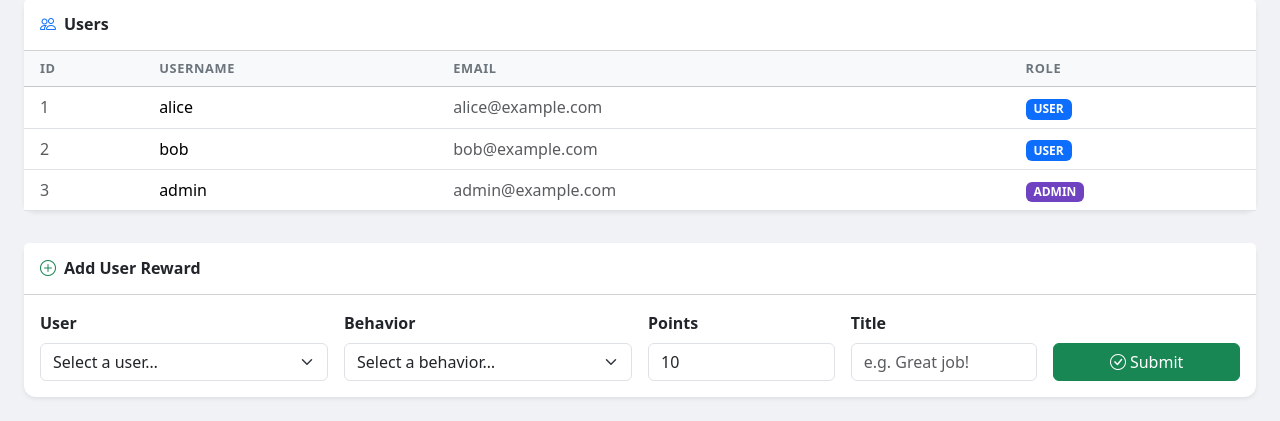
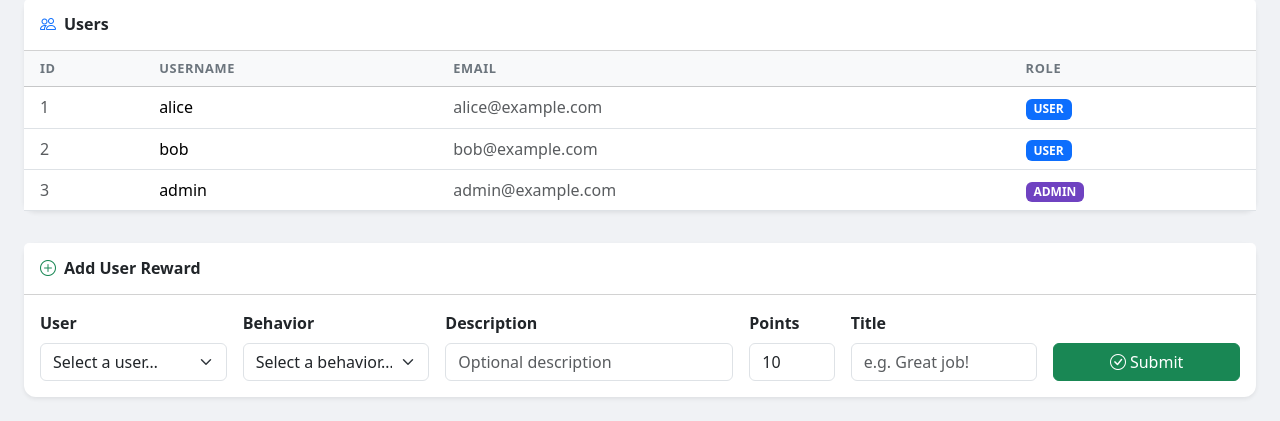
Before and after one commit to jossj/SpringTest, a Spring Boot app: page /dashboard in a window 1280 px wide. Shown: the part 596-1017 px from the top of the page. Run offline with Spring Boot 4, Linux system fonts and the light colour scheme; a user stored in the database is signed in; data comes from the database, SQL or seed files in the repository; some of the project's set-up classes (security, data sources, template engines, error pages and the like) are left out, and stand-ins take their place.

Commit message:
Add description field to Add User Reward form
Inserts a Description text input between the Behavior dropdown and
the Points field, and includes it in the POST /api/rewards payload.

https://claude.ai/code/session_01KmnFiNLkqvsqb3UVt5QjZQ

```diff
--- a/src/main/resources/templates/dashboard.html
+++ b/src/main/resources/templates/dashboard.html
@@ -187,21 +187,25 @@
                 <div class="card-body">
                     <div id="reward-alert" class="alert d-none" role="alert"></div>
                     <form id="add-reward-form" class="row g-3 align-items-end">
-                        <div class="col-md-3">
+                        <div class="col-md-2">
                             <label for="rewardUser" class="form-label fw-semibold">User</label>
                             <select id="rewardUser" class="form-select" required>
                                 <option value="" disabled selected>Select a user…</option>
                                 <option th:each="u : ${users}" th:value="${u.id}" th:text="${u.username}"></option>
                             </select>
                         </div>
-                        <div class="col-md-3">
+                        <div class="col-md-2">
                             <label for="rewardBehavior" class="form-label fw-semibold">Behavior</label>
                             <select id="rewardBehavior" class="form-select" required>
                                 <option value="" disabled selected>Select a behavior…</option>
                                 <option th:each="type : ${rewardTypes}" th:value="${type}" th:text="${type}"></option>
                             </select>
                         </div>
-                        <div class="col-md-2">
+                        <div class="col-md-3">
+                            <label for="rewardDescription" class="form-label fw-semibold">Description</label>
+                            <input type="text" id="rewardDescription" class="form-control" placeholder="Optional description">
+                        </div>
+                        <div class="col-md-1">
                             <label for="rewardPoints" class="form-label fw-semibold">Points</label>
                             <input type="number" id="rewardPoints" class="form-control" min="1" value="10" required>
                         </div>
@@ -230,6 +234,7 @@
         const type = document.getElementById('rewardBehavior').value;
         const points = parseInt(document.getElementById('rewardPoints').value, 10);
         const title = document.getElementById('rewardTitle').value.trim();
+        const description = document.getElementById('rewardDescription').value.trim();
         const alertEl = document.getElementById('reward-alert');
 
         const csrfToken = document.querySelector('meta[name="_csrf"]').getAttribute('content');
@@ -244,6 +249,7 @@
                 },
                 body: JSON.stringify({
                     title: title,
+                    description: description,
                     points: points,
                     type: type,
                     user: { id: parseInt(userId, 10) }
```
